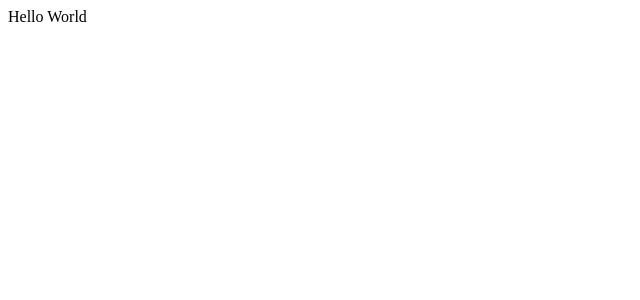
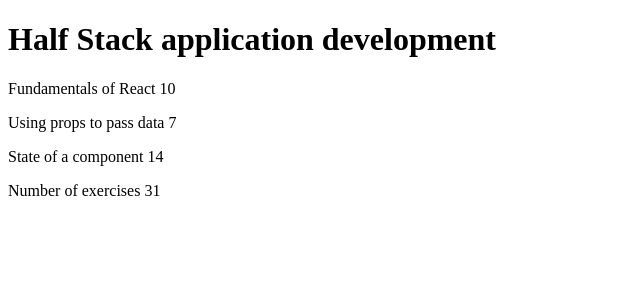
Before and after one commit to agoss94/full-stack-open, a React (Vite) app in the folder part1/couseinfo/: page / in a window 1280 px wide. Shown: the top 300 px of the page, without its empty margins (0-640 px from the left). Built offline with nearby package versions, Linux system fonts and the light colour scheme.

Commit message:
Refactor component into three separate components

```diff
--- a/part1/couseinfo/src/App.jsx
+++ b/part1/couseinfo/src/App.jsx
@@ -1,10 +1,40 @@
+const Header = ({title }) => {
+  return (
+    <h1>{title}</h1>
+  )
+}
 
-function App() {
+const Content = ({part, exercise}) => {
+  return (
+    <p>
+      {part} {exercise}
+    </p>
+  )
+}
+
+const Total = ({total}) => {
+  return (
+    <p>Number of exercises {total}</p>
+  )
+}
+
+const App = () => {
+  const course = 'Half Stack application development'
+  const part1 = 'Fundamentals of React'
+  const exercises1 = 10
+  const part2 = 'Using props to pass data'
+  const exercises2 = 7
+  const part3 = 'State of a component'
+  const exercises3 = 14
 
   return (
-    <>
-      Hello World
-    </>
+    <div>
+      <Header title={course}/>
+      <Content part={part1} exercise={exercises1}/>
+      <Content part={part2} exercise={exercises2}/>
+      <Content part={part3} exercise={exercises3}/>
+      <Total total={exercises1 + exercises2 + exercises3}/>
+    </div>
   )
 }
 
```
